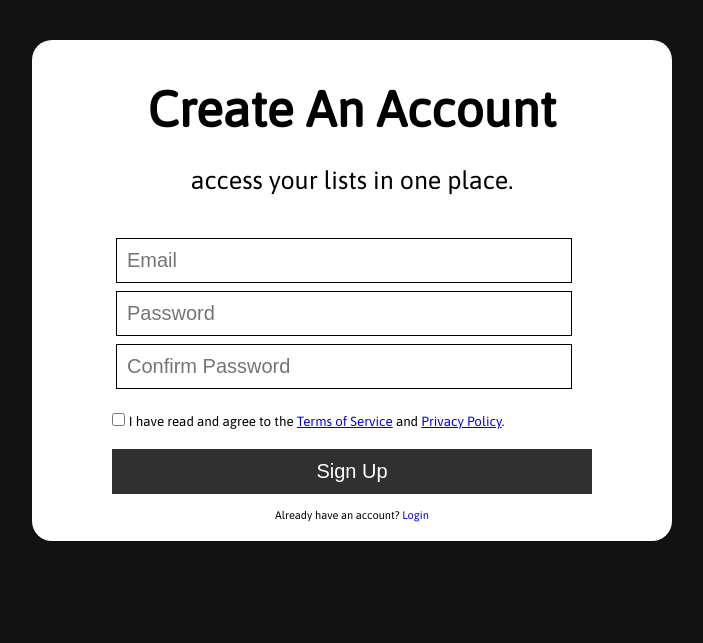
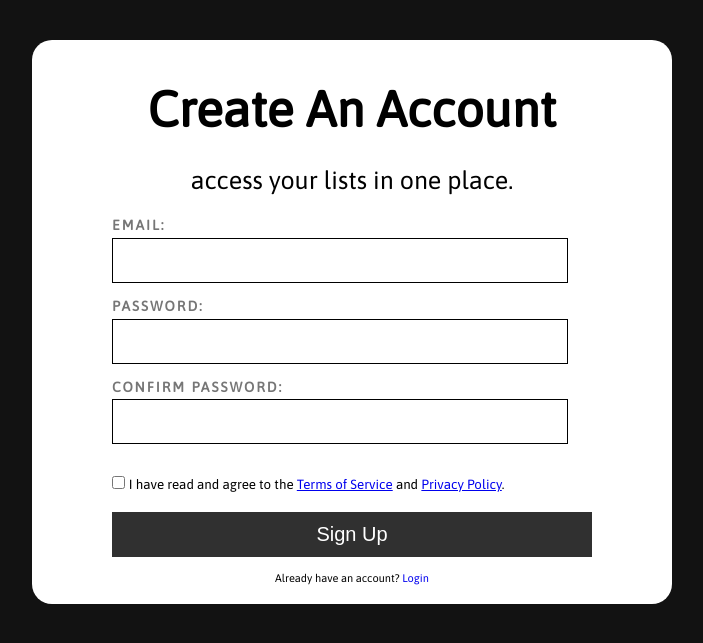
Before and after one commit to sebbycake/superlists, a Django app: page /account/register/ in a window 1280 px wide. Shown: the part 80-723 px from the top of the page, without its empty margins (288-991 px from the left). Run offline with Django 3.2, Linux system fonts and the light colour scheme; some libraries are stand-ins or nearby versions.

Commit message:
Changed some auth.css styles and code cleaning

```diff
--- a/lists/views.py
+++ b/lists/views.py
@@ -26,13 +26,15 @@ def list_detail(request, list_id, list_slug):
         If user is authenticated, he/she can add and delete item of his/her own auth list AND non-auth list
     """
     try:
+        # retrieving list object
         list_ = List.objects.get(id=list_id)
     except List.DoesNotExist:
         return render(request, 'http404.html')
+    # setting permissions variables based on the cases
     user_exists = False
-    non_user_exists = List.objects.filter(pk=list_id).filter(user=None).exists()
+    non_user_exists = List.objects.filter(id=list_id).filter(user=None).exists()
     if request.user.is_authenticated:
-        user_exists = List.objects.filter(pk=list_id).filter(user=request.user).exists()
+        user_exists = List.objects.filter(id=list_id).filter(user=request.user).exists()
     form = ItemForm()
     context = {
         'list': list_,
--- a/static/css/auth.css
+++ b/static/css/auth.css
@@ -1,10 +1,10 @@
 .auth-container {
-    width: 80%;
+    width: 100%;
     margin: 0 auto;
     padding: 20px;
     margin-top: 40px;
+    margin-bottom: 40px;
     background-color: #fff;
-    border-radius: 20px;
 }
 
 .auth-header {
@@ -15,20 +15,25 @@
 .auth-form-container {
     width: 100%;
     margin: 0 auto;
-    margin-top: 40px;
+    margin-top: 20px;
 }
 
 label {
     display: block;
-    margin-bottom: 4px;
+    font-size: 14px;
+    font-weight: 700;
+    letter-spacing: 2px;
+    line-height: 1.7;
+    text-transform: uppercase;
+    color: #767676;
 }
 
 input[type=email], input[type=password], input[id=id_username] {
     width: 95%;
     padding: 10px;
     border: 1px solid black;
-    margin: 4px;
     font-size: 15px;
+    margin-bottom: 12px;
 }
 
 .auth-button {
@@ -64,6 +69,7 @@ input[type=email], input[type=password], input[id=id_username] {
 
     .auth-container {
         width: 50%;
+        border-radius: 20px;
     }
 
     .auth-header {
--- a/static/css/list.css
+++ b/static/css/list.css
@@ -58,6 +58,15 @@ input[id='id_name']:-moz-placeholder, input[id='id_text']:-moz-placeholder { /*
 
 /* errors and warning text */
 
+/* django built-in errorlist */
+.errorlist  {
+    list-style: none;
+    text-align: center;
+    margin-top: 6px;
+    margin-bottom: 6px;
+    color: red;
+}
+
 .list-name-error-msg {
     color: #DC143C;
     font-size: 15px;
@@ -104,7 +113,8 @@ input[id='id_name']:-moz-placeholder, input[id='id_text']:-moz-placeholder { /*
 }
 
 .item a {
-    color: #FFFF99;
+    /* color: #FFFF99; */
+    color: rgb(62, 166, 255);
 }
 
 .delete-item-btn {
--- a/user/forms.py
+++ b/user/forms.py
@@ -3,24 +3,24 @@ from django.core.exceptions import ValidationError
 from .models import CustomUser
 
 class CustomUserCreationForm(forms.ModelForm):
-    email = forms.CharField(label='', widget=forms.EmailInput(
+    email = forms.CharField(label='email', widget=forms.EmailInput(
         attrs={
                 'id': 'register-email',
-                'placeholder': 'Email'
+                # 'placeholder': 'Email'
             }
         ))
-    password1 = forms.CharField(label='',
+    password1 = forms.CharField(label='password',
         widget=forms.PasswordInput(
             attrs={
                 'id': 'register-password1',
-                'placeholder': 'Password'
+                # 'placeholder': 'Password'
             }
         ))
-    password2 = forms.CharField(label='',
+    password2 = forms.CharField(label='confirm password',
         widget=forms.PasswordInput(
             attrs={
                 'id': 'register-password2',
-                'placeholder': 'Confirm Password'
+                # 'placeholder': 'Confirm Password'
             }
         ))
 
@@ -32,7 +32,7 @@ class CustomUserCreationForm(forms.ModelForm):
         email = self.cleaned_data['email'].lower()
         r = CustomUser.objects.filter(email=email)
         if r.exists():
-            raise  ValidationError("Email already exists")
+            raise ValidationError("Email already exists.")
         return email
 
     def clean_password2(self):
@@ -40,7 +40,7 @@ class CustomUserCreationForm(forms.ModelForm):
         password2 = self.cleaned_data.get('password2')
 
         if password1 and password2 and password1 != password2:
-            raise ValidationError("Password don't match")
+            raise ValidationError("Password doesn't match.")
 
         return password2
 
--- a/user/models.py
+++ b/user/models.py
@@ -28,7 +28,7 @@ class UserManager(BaseUserManager):
 
 
 class CustomUser(AbstractBaseUser, PermissionsMixin):
-    email = models.EmailField('Email', max_length=254, unique=True)
+    email = models.EmailField('email', max_length=254, unique=True)
     is_staff = models.BooleanField('staff status', default=False,
     help_text=' Designates whether the user can log into this admin site.')
     is_active = models.BooleanField('active', default=True, help_text=(
```
Also changed, not shown: README.md.
